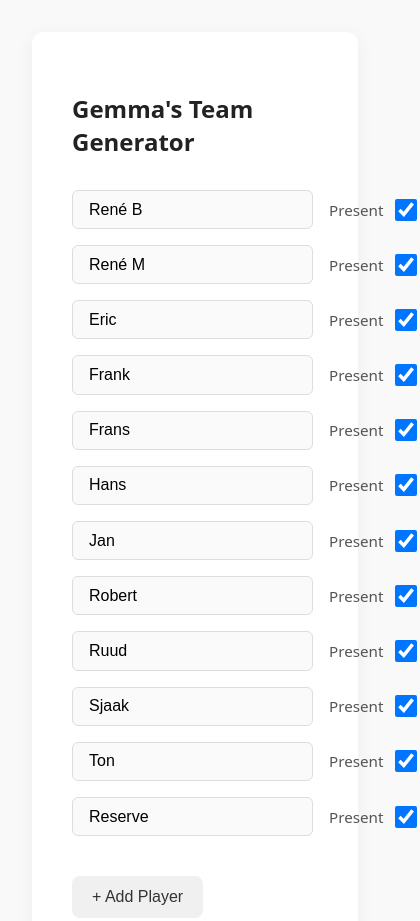
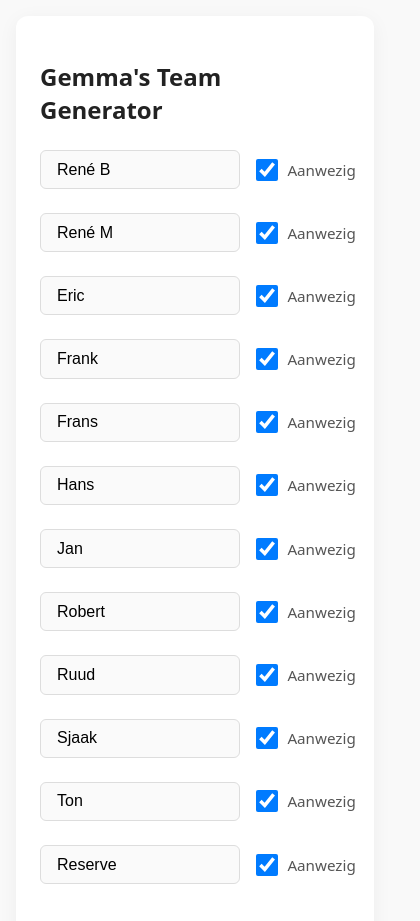
Before and after one commit to HeyImJoella/ReneTennis, a plain HTML site: page index.html in a window 390 px wide. Shown: the top 921 px of the page, 420 px wide, since content can reach past the window. Drawn offline with Linux system fonts and the light colour scheme.

Commit message:
responsive

```diff
--- a/script.js
+++ b/script.js
@@ -20,14 +20,14 @@ const playerContainer = document.getElementById("players");
 function createPlayerRow(name = "", checked = true) {
   const row = document.createElement("div");
   row.innerHTML = `
-  <input type="text" id="name${playerCount}" value="${name}" />
-  <label class="present-label">
-    Present
-    <input type="checkbox" id="check${playerCount}" ${
+    <input type="text" id="name${playerCount}" value="${name}" />
+    <label class="present-label" for="check${playerCount}">
+      <input type="checkbox" id="check${playerCount}" ${
     checked ? "checked" : ""
   } />
-  </label>
-`;
+      Aanwezig
+    </label>
+  `;
   playerContainer.appendChild(row);
   playerCount++;
 }
--- a/style.css
+++ b/style.css
@@ -1,69 +1,61 @@
+/* box-sizing voor alles */
+*,
+*::before,
+*::after {
+  box-sizing: border-box;
+}
+
 body {
   font-family: system-ui, sans-serif;
   background-color: #f9f9f9;
   margin: 0;
-  padding: 2rem;
+  padding: 1rem;
   color: #333;
+  overflow-x: hidden;
+  display: flex;
+  justify-content: center; /* centreert container horizontaal */
+  align-items: flex-start;
+  min-height: 100vh;
 }
 
 .container {
+  display: inline-block; /* hug content breedte */
   max-width: 600px;
-  margin: auto;
+  padding: 1.5rem;
   background: #fff;
-  padding: 2.5rem;
   border-radius: 12px;
   box-shadow: 0 4px 20px rgba(0, 0, 0, 0.05);
+  box-sizing: border-box;
 }
 
 h2 {
-  margin-bottom: 2rem;
+  margin-bottom: 1.5rem;
   font-weight: 600;
   font-size: 1.5rem;
   color: #222;
   text-align: left;
+  word-break: break-word;
 }
 
 #players > div {
   display: flex;
   align-items: center;
-  justify-content: space-between;
-  gap: 1rem;
-  margin-bottom: 1rem;
+  gap: 8px; /* 8px ruimte tussen input en label */
+  margin-bottom: 1.5rem; /* iets meer verticale ruimte */
+  flex-wrap: nowrap; /* wil naast elkaar blijven */
 }
 
 input[type="text"] {
-  flex: 1;
-  padding: 0.6rem 1rem;
-  font-size: 1rem;
-  border: 1px solid #ddd;
-  border-radius: 6px;
-  background-color: #fafafa;
-}
-
-.present-label {
-  display: flex;
-  align-items: center;
-  gap: 0.5rem;
-  font-size: 0.95rem;
-  color: #555;
-  cursor: pointer;
-}
-
-input[type="checkbox"] {
-  width: 22px;
-  height: 22px;
-  accent-color: #blue;
-  cursor: pointer;
-}
-
-input[type="text"] {
-  flex: 1;
+  flex-shrink: 0;
+  max-width: 200px; /* max breedte 200px */
+  width: 100%; /* vul max 200px maar krimp mee op kleiner */
   padding: 0.6rem 1rem;
   font-size: 1rem;
   border: 1px solid #ddd;
   border-radius: 6px;
   background-color: #fafafa;
   transition: border 0.2s;
+  min-width: 0;
 }
 
 input[type="text"]:focus {
@@ -72,23 +64,43 @@ input[type="text"]:focus {
   background-color: #fff;
 }
 
-label {
-  display: flex;
+.present-label {
+  display: inline-flex;
   align-items: center;
-  gap: 0.5rem;
+  gap: 0.4rem;
   font-size: 0.95rem;
   color: #555;
+  cursor: pointer;
+  user-select: none;
+  padding: 0.15rem 0.25rem;
+  border-radius: 4px;
+  transition: background-color 0.2s;
+  flex-shrink: 0;
+}
+
+.present-label:hover {
+  background-color: #f0f0f0;
+}
+
+input[type="checkbox"] {
+  width: 22px;
+  height: 22px;
+  accent-color: #007bff;
+  cursor: pointer;
 }
 
 button {
   font-size: 1rem;
   padding: 0.75rem 1.25rem;
-  margin-top: 1.5rem;
-  margin-right: 0.75rem;
+  margin-top: 1rem;
+  margin-right: 0.5rem;
   border-radius: 8px;
   cursor: pointer;
   transition: background 0.2s;
   border: none;
+  width: 100%;
+  max-width: 280px;
+  box-sizing: border-box;
 }
 
 button.primary {
@@ -120,4 +132,5 @@ button.secondary:hover {
   background-color: #f0f4f8;
   font-size: 1rem;
   font-weight: 500;
+  word-break: break-word;
 }
```
